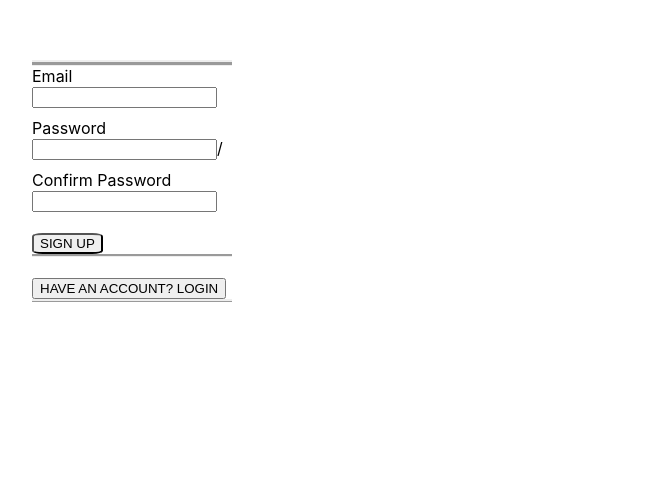
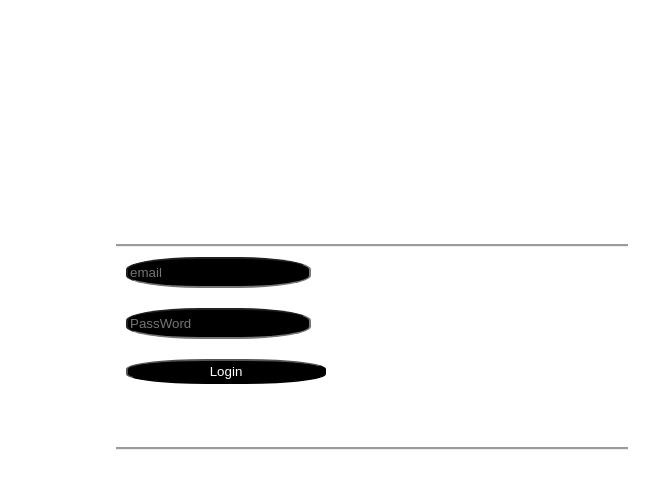
Before and after one commit to manishkaswan/New-expense-tracker, a React (Create React App) app: page / in a window 1280 px wide. Shown: the part 140-628 px from the top of the page, without its empty margins (268-927 px from the left). Built offline with nearby package versions, Linux system fonts and the light colour scheme.

Commit message:
Login Screen

```diff
--- a/src/App.js
+++ b/src/App.js
@@ -2,12 +2,13 @@
 import React, { Fragment } from 'react';
 
 import './App.css';
-import LoginFormPrint from './components/login/LoginFormPrint';
+import SignUpFormPrint from './components/Signup/SignUpFormPrint';
+import Login from './components/login/Login';
 
 function App() {
   return (
     <Fragment>
-      <LoginFormPrint/>
+      <Login></Login>
     </Fragment>
   );
 }
--- a/src/components/login/LoginForm.js
+++ b/src/components/Signup/SignUp.js
@@ -1,6 +1,6 @@
 import { useRef } from "react";
 
-const LoginForm = () => {
+const SignUpForm = () => {
   const emailRef = useRef();
   const passwordRef = useRef();
   const confirmPasswordRef = useRef();
@@ -9,7 +9,12 @@ const LoginForm = () => {
     event.preventDefault();
     const emailValue=emailRef.current.value
     const passwordValue=passwordRef.current.value
-    console.log(emailValue===passwordValue)
+    const confirmPasswordvalue=confirmPasswordRef.current.value
+    if(confirmPasswordvalue!==passwordValue)
+    {
+      alert("confirm password and password doest match")
+return
+    }
     const myobj = {
       email: emailRef.current.value,
       password: passwordRef.current.value,
@@ -67,4 +72,4 @@ const LoginForm = () => {
     </div>
   );
 };
-export default LoginForm;
+export default SignUpForm;
--- a/src/components/login/LoginFormPrint.js
+++ b/src/components/Signup/SignUpFormPrint.js
@@ -1,12 +1,12 @@
-import LoginForm from "./LoginForm"
-const LoginFormPrint=()=>{
+import SignUpForm from "./SignUp"
+const SignUpFormPrint=()=>{
     return(
         <div style={{width:"200px",marginLeft:"300px ",marginTop:"200px",borderBlockStyle:"ridge"}}>
             <div style={{borderBlockStyle:"groove",marginBottom:"20px"}}>
-                <LoginForm></LoginForm>
+                <SignUpForm></SignUpForm>
             </div>
             <div><button>HAVE AN ACCOUNT? LOGIN</button></div>
         </div>
     )
 }
-export default LoginFormPrint
+export default SignUpFormPrint
--- /dev/null
+++ b/src/components/login/Login.js
@@ -0,0 +1,92 @@
+import { useRef } from "react";
+
+const Login = () => {
+  const emailRef = useRef();
+  const passwordRef = useRef();
+  const inputDataHAndler = (event) => {
+    event.preventDefault();
+    const myobj = {
+      email: emailRef.current.value,
+      password: passwordRef.current.value,
+    };
+    console.log(myobj);
+    fetch(
+      "https://identitytoolkit.googleapis.com/v1/accounts:signInWithPassword?key=AIzaSyDNb4smayxCQ2Fx1fRPC9g6VJjCwWiDC60",
+      {
+        method: "POST",
+        body: JSON.stringify({
+          email: emailRef.current.value,
+          password: passwordRef.current.value,
+          returnSecureToken: true,
+        }),
+        headers: {
+          "Content-Type": "application/json",
+        },
+      }
+    )
+      .then((response) => {
+        if (response.ok) {
+          return response.json();
+        }
+      })
+      .then((res) => {
+        localStorage.setItem("e-user", JSON.stringify(res.idToken));
+      })
+      .catch((err) => {
+        alert("wrong details ....authentication failed");
+      });
+  };
+  return (
+    <div style={{ margin: "30%", borderBlockStyle: "groove", height: "200px" }}>
+      {" "}
+      <form onSubmit={inputDataHAndler}>
+        <div style={{ display: "block" }}>
+          <input
+            type="email"
+            style={{
+              backgroundColor: "black",
+              borderRadius: "40%",
+              height: "25px",
+              color: "white",
+              margin: "10px",
+            }}
+            placeholder={"email"}
+            ref={emailRef}
+          ></input>
+        </div>
+        <div style={{ display: "block" }}>
+          {" "}
+          <input
+            type="password"
+            style={{
+              backgroundColor: "black",
+              borderRadius: "40%",
+              height: "25px",
+              color: "white",
+              margin: "10px",
+              color: "white",
+            }}
+            placeholder="PassWord"
+            ref={passwordRef}
+          ></input>
+          <div style={{ display: "block" }}>
+            <button
+              style={{
+                backgroundColor: "black",
+                borderRadius: "40%",
+                height: "25px",
+                width: "200px",
+                color: "white",
+                margin: "10px ",
+                color: "white",
+              }}
+            >
+              Login
+            </button>
+          </div>
+        </div>
+      </form>
+    </div>
+  );
+};
+export default Login;
```
